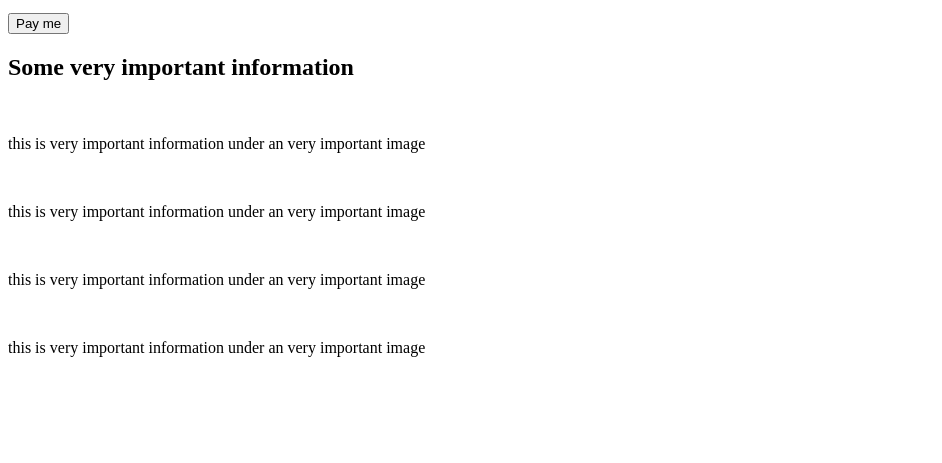
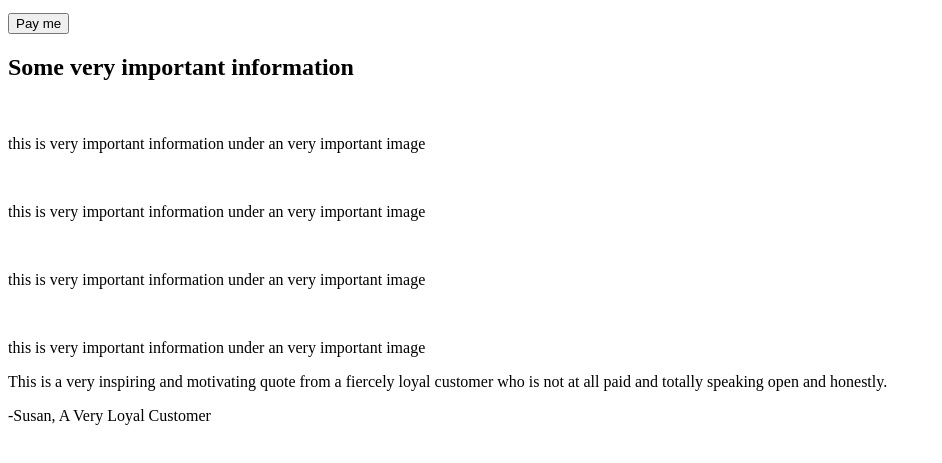
Before and after one commit to rfloarea/TOP-Project-Landing-Page, a plain HTML site: page index.html in a window 1280 px wide. Shown: the part 205-668 px from the top of the page, without its empty margins (0-942 px from the left). Drawn offline with Linux system fonts and the light colour scheme.

Commit message:
Update content in quote section

```diff
--- a/index.html
+++ b/index.html
@@ -45,6 +45,10 @@
             </div>
         </div>
 
+        <div class="quote">
+            <p>This is a very inspiring and motivating quote from a fiercely loyal customer who is not at all paid and totally speaking open and honestly.</p>
+            <p>-Susan, A Very Loyal Customer</p>
+        </div>
 
         </div>
     </body>
```
